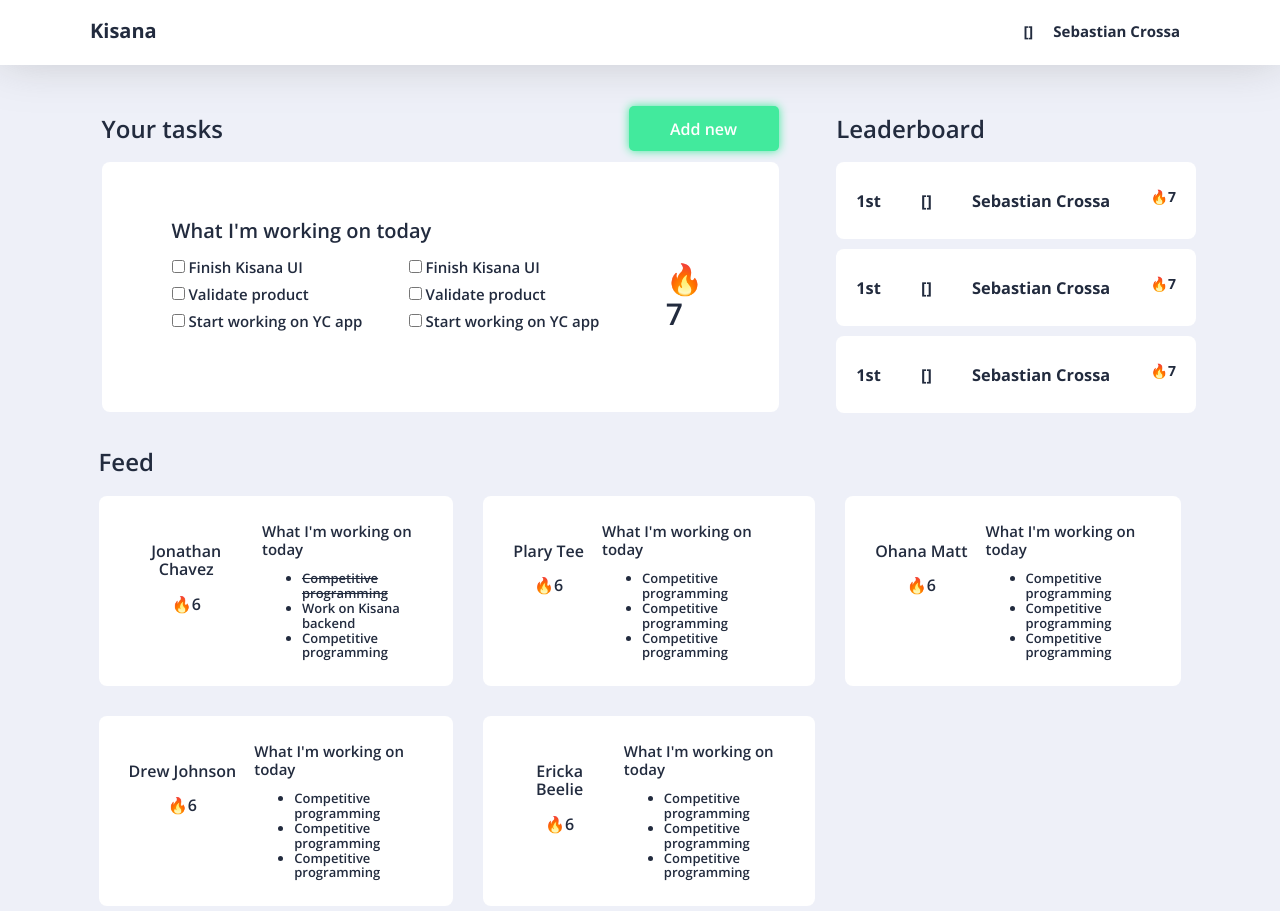
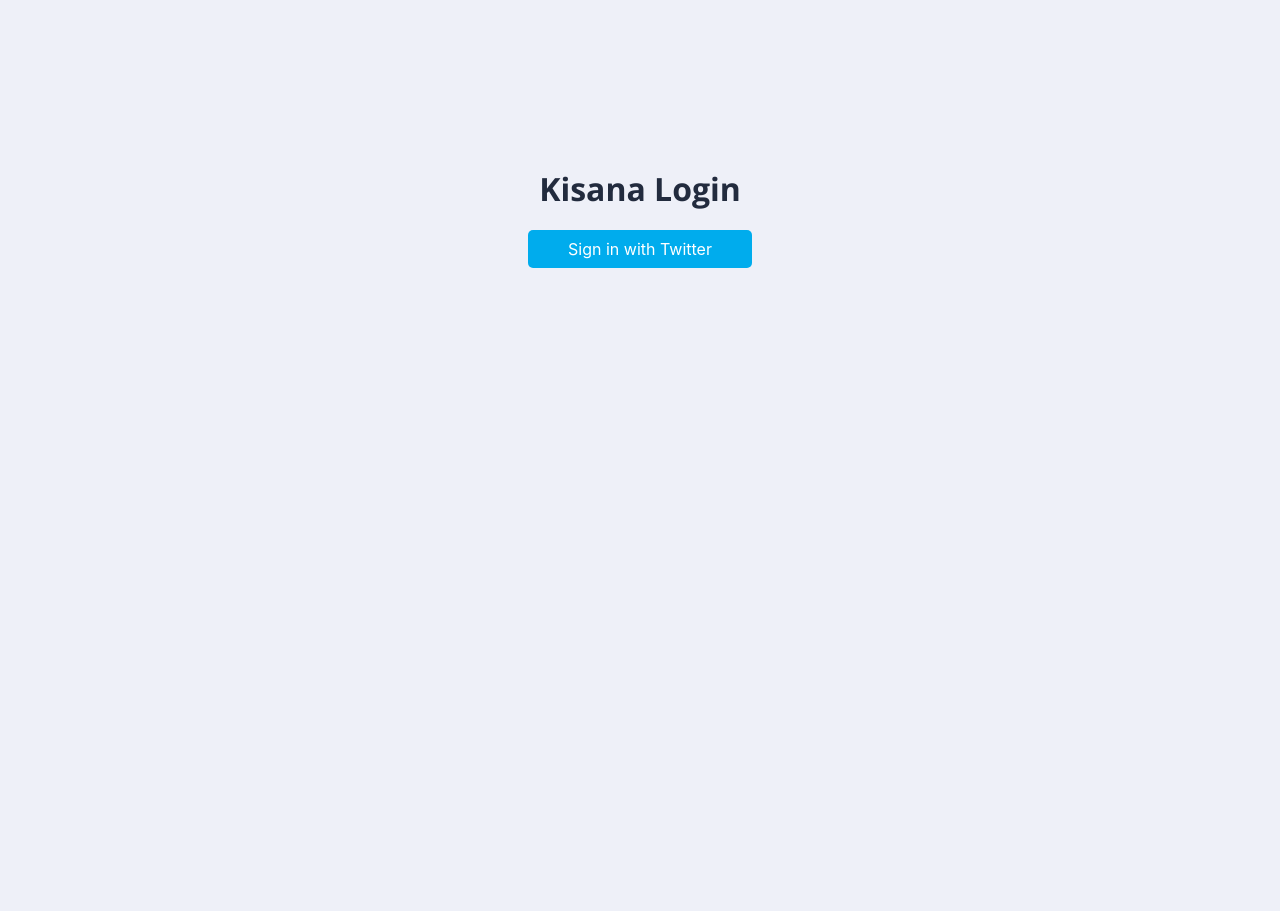
Before and after one commit to sebastiancrossa/kisana-fe, a React (Create React App) app: page /login in a window 1280 px wide. After the commit the page ends 800 px from the top, so only its background shows below. Built offline with nearby package versions, Linux system fonts and the light colour scheme; no server answers.

Commit message:
Added routes

```diff
--- a/src/App.js
+++ b/src/App.js
@@ -1,5 +1,6 @@
 import React, { Component } from 'react';
 import { BrowserRouter as Router, Route, Switch } from 'react-router-dom';
+import axios from 'axios';
 import styled from 'styled-components';
 
 // Component Imports
@@ -7,6 +8,8 @@
 import PersonalTasks from './components/PersonalTasks';
 import Leaderboard from './components/Leaderboard';
 import Feed from './layout/Feed';
+import Login from './pages/Login';
+import Profile from './pages/Profile';
 
 const TopLayout = styled.div`
   display: grid;
@@ -25,6 +28,26 @@
 `;
 
 class App extends Component {
+  state = {
+    users: []
+  }
+
+  componentDidMount() {
+    axios.post("http://localhost:3300/user", {
+      name: 'Sebastian Crossa',
+      email: 'crossasebastian@gmail.com',
+      tasks: [
+        {
+          title: 'Connect backend',
+          created: '',
+          done: true
+        }
+      ],
+      follows: []
+    }).then(response => this.setState({
+      users: [...this.state.users, response.data]
+    }));
+  }
 
   render() {
     return (
--- a/src/components/FeedItem.js
+++ b/src/components/FeedItem.js
@@ -51,21 +51,17 @@
 `;
 
 export class FeedItem extends Component {
-    getStyle = () => {
-        return {
-            textDecoration: 'line-through'
-        }
-    }
-
     render() {
         const { name, streak, tasks, completed } = this.props;
 
         const itemLineThrough = {
-            textDecoration: 'line-through'
+            textDecoration: 'line-through',
+            color: '#C0C3D2'
         };
 
         const itemLineThroughNone = {
-            textDecoration: 'none'
+            textDecoration: 'none',
+            color: '#222B3E'
         };
 
         return (
--- a/src/index.js
+++ b/src/index.js
@@ -1,9 +1,25 @@
 import React from 'react';
 import ReactDOM from 'react-dom';
 import './index.css';
-import App from './App';
 import * as serviceWorker from './serviceWorker';
 
-ReactDOM.render(<App />, document.getElementById('root'));
+import { BrowserRouter as Router, Route, Switch } from 'react-router-dom';
+
+// Component import
+import App from './App';
+import Login from './pages/Login';
+import Profile from './pages/Profile';
+
+const routing = (
+    <Router>
+        <div>
+            <Route exact path="/" component={App} />
+            <Route exact path="/login" component={Login} />
+            <Route exact path="/user" component={Profile} />
+        </div>
+    </Router>
+)
+
+ReactDOM.render(routing, document.getElementById('root'));
 
 serviceWorker.unregister();
--- a/src/layout/Feed.js
+++ b/src/layout/Feed.js
@@ -11,7 +11,7 @@
 
 const Container = styled.div`
     width: 94%;
-    margin: 0 auto;
+    margin: 0 auto 50px auto;
     max-width: 1100px;
 `;
 
@@ -48,7 +48,7 @@
                         },
                         {
                             title: 'Competitive programming',
-                            completed: false
+                            completed: true
                         }
                     ],
                     streak: '6'
@@ -58,11 +58,11 @@
                     tasks: [
                         {
                             title: 'Competitive programming',
-                            completed: false
+                            completed: true
                         },
                         {
                             title: 'Competitive programming',
-                            completed: false
+                            completed: true
                         },
                         {
                             title: 'Competitive programming',
@@ -80,11 +80,11 @@
                         },
                         {
                             title: 'Competitive programming',
-                            completed: false
+                            completed: true
                         },
                         {
                             title: 'Competitive programming',
-                            completed: false
+                            completed: true
                         }
                     ],
                     streak: '6'
@@ -94,15 +94,15 @@
                     tasks: [
                         {
                             title: 'Competitive programming',
-                            completed: false
+                            completed: true
                         },
                         {
                             title: 'Competitive programming',
-                            completed: false
+                            completed: true
                         },
                         {
                             title: 'Competitive programming',
-                            completed: false
+                            completed: true
                         }
                     ],
                     streak: '6'
@@ -112,7 +112,7 @@
                     tasks: [
                         {
                             title: 'Competitive programming',
-                            completed: false
+                            completed: true
                         },
                         {
                             title: 'Competitive programming',
@@ -120,7 +120,7 @@
                         },
                         {
                             title: 'Competitive programming',
-                            completed: false
+                            completed: true
                         }
                     ],
                     streak: '6'
--- /dev/null
+++ b/src/pages/Login.js
@@ -0,0 +1,46 @@
+import React, { Component } from 'react';
+import styled from 'styled-components';
+
+const Header = styled.h1`
+    font-family: 'Open Sans', Arial;
+    font-weight: 700;
+    color: #222B3E;
+
+    text-align: center;
+`;
+
+const Container = styled.div`
+    width: 50%;
+
+    display: block;
+    margin: 100px auto;
+    padding: 50px;
+
+`;
+
+const LoginButton = styled.button`
+    background-color: #00aced;
+    padding: 10px 40px;
+    border: none;
+    border-radius: 5px;
+    color: white;
+
+    display: block;
+    margin: 0 auto;
+`;
+
+export class Login extends Component {
+    render() {
+        return (
+            <div>
+                <Container>
+                    <Header>Kisana Login</Header>
+
+                    <LoginButton>Sign in with Twitter</LoginButton>
+                </Container>
+            </div>
+        )
+    }
+}
+
+export default Login
--- /dev/null
+++ b/src/pages/Profile.js
@@ -0,0 +1,52 @@
+import React, { Component } from 'react';
+import styled from 'styled-components';
+
+const UserInfo = styled.div`
+    text-align: center;
+`;
+
+const Header = styled.h1`
+    font-family: 'Open Sans', Arial;
+    font-weight: 700;
+    color: #222B3E;
+`;
+
+const SubHeader = styled.h3`
+    font-family: 'Open Sans', Arial;
+    font-weight: 600;
+    color: #222B3E;
+`;
+
+const Container = styled.div`
+    width: 50%;
+
+    display: block;
+    margin: 100px auto;
+    padding: 50px;
+
+`;
+
+export class Profile extends Component {
+    render() {
+        return (
+            <div>
+                <Container>
+                    <UserInfo>
+                        <h1>[]</h1>
+                        <Header>User</Header>
+                    </UserInfo>
+
+                    <SubHeader>Tasks:</SubHeader>
+                    <ul>
+                        <li>Finish up front</li>
+                        <li>Clean up code</li>
+                        <li>Read book</li>
+                        <li>Clean up room</li>
+                    </ul>
+                </Container>
+            </div>
+        )
+    }
+}
+
+export default Profile
```
